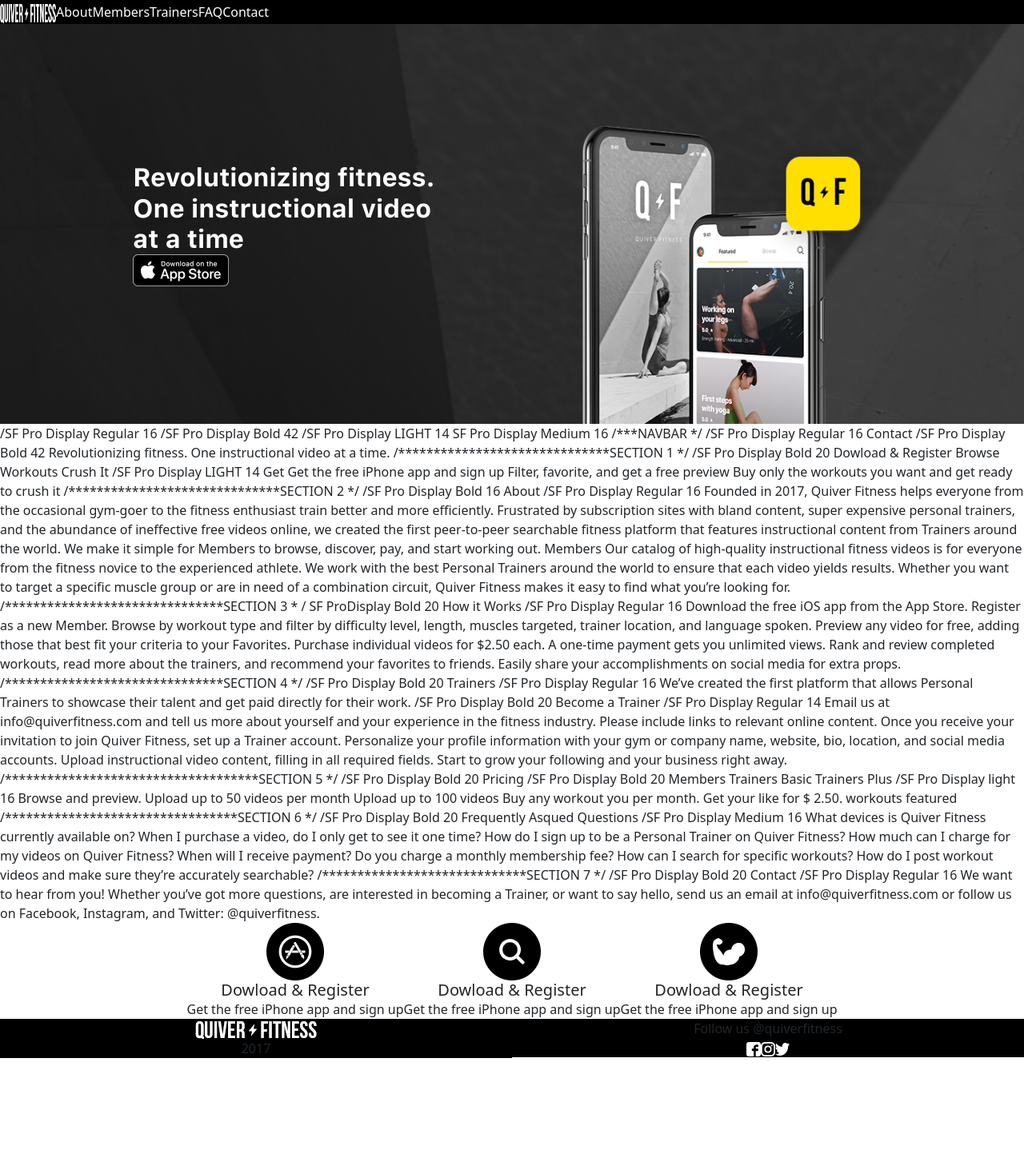
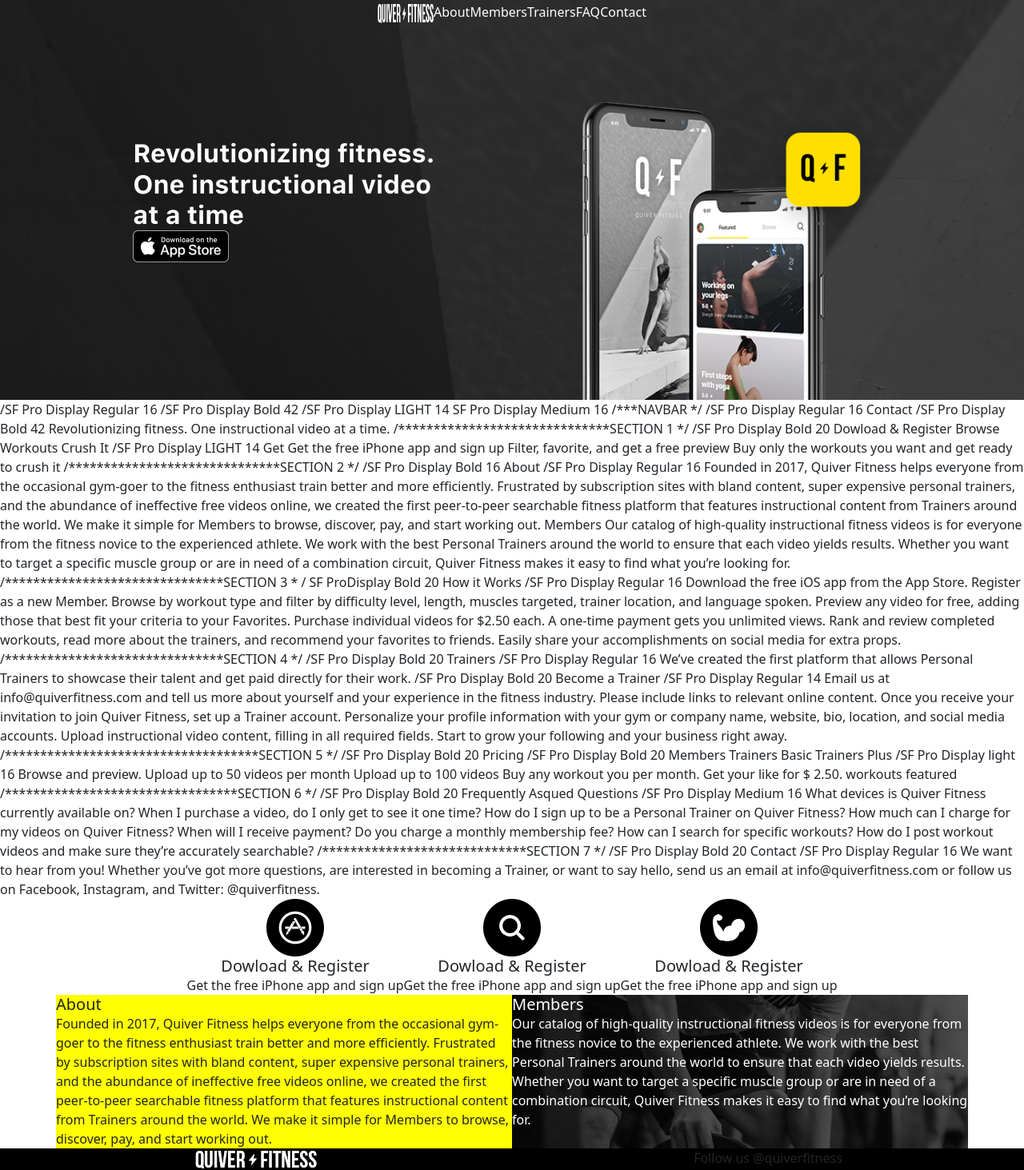
Before and after one commit to tavito47/fitnessQuiver, a React (Create React App) app: page / in a window 1280 px wide. Shown: the top 1463 px of the page at 80% size. Before the commit the page ends 1323 px from the top, so only its background shows below. Built offline with nearby package versions, Linux system fonts and the light colour scheme.

Commit message:
about y otros

```diff
--- a/src/App.js
+++ b/src/App.js
@@ -4,6 +4,7 @@ import './app.css';
 import Footer from './components/Footer';
 import './fonts/fonts.css'
 import Vista from './components/Vista';
+import About from './components/About';
 
 function App() {
   return (
@@ -15,6 +16,7 @@ function App() {
     <p class="medium">Este texto usa MiFuenteRegular.</p> */}
     <Header/>
     <Vista/>
+    <About/>
     <Footer/>
     </>
   );
--- a/src/components/About.js
+++ b/src/components/About.js
@@ -1,8 +1,46 @@
 import React from 'react'
-
+import members from "../assets/img/section/section2.1.png"
 function About() {
   return (
-    <div>About</div>
+    <section>
+      <div className='container text-center'>
+        <div className='row'>
+            <div className='col'>
+              <div className='derAbout'>
+                <h5 class="text-start">About</h5>
+                <p class="text-start">
+                Founded in 2017, Quiver Fitness helps
+                everyone from the occasional gym-goer to the fitness enthusiast train better and
+                more efficiently. Frustrated by subscription sites with bland
+                content, super expensive personal trainers, and the
+                abundance of ineffective free videos online, we created the
+                first peer-to-peer searchable fitness platform that features
+                instructional content from Trainers around the world. We
+                make it simple for Members to browse, discover, pay, and
+                start working out.
+                </p>
+              </div>
+            </div>
+            <div className='col'>
+            <div className='izqAbout'>
+                <h5 class="text-start text-white">Members</h5>
+                <p class="text-start text-white">
+
+                    {/* <img src={members}/> */}
+                  Our catalog of high-quality instructional fitness videos is for
+                  everyone from the fitness novice to the experienced athlete.
+                  We work with the best Personal Trainers around the world to
+                  ensure that each video yields results. Whether you want to target
+                  a specific muscle group or are in need of a combination circuit,
+                  Quiver Fitness makes it easy to find what you’re looking for.
+
+                </p>
+              </div>
+            </div>
+        </div>
+
+      </div>
+    </section>
   )
 }
 
--- a/src/components/Footer.css
+++ b/src/components/Footer.css
@@ -1,9 +1,7 @@
 .logo{
     background: black;
 }
-.p{
-    background-text: white;
-}
+
 
 .izq{
     background: black;
--- a/src/components/Header.css
+++ b/src/components/Header.css
@@ -5,6 +5,21 @@
     background-repeat: no-repeat;/**para repetir en varias imagenes*/
     background-size: cover; /**Amplia la imagen*/
     margin-top: -56px; /* para mover la imagen**/
+}
+.back{
+    background: transparent !important;
+    position: fixed !important;
+    top: 0;
+    width: 100%;
+    display: flex !important;
+    align-items: center !important;
+    justify-content: center !important;
+
+}
+.container-fluid{
+
+    width: max-content !important;
+
 }
 
 #revo{
@@ -28,3 +43,15 @@
     display: inline-block;
     margin: auto;
 }
+
+.izqAbout{
+    background-image: url(../assets/img/section/section2.1.png);
+    height: 420%;
+    background-repeat: no-repeat;
+}
+.derAbout{
+
+    background-color: yellow;
+    height: 100%;
+
+}
--- a/src/components/Header.js
+++ b/src/components/Header.js
@@ -8,7 +8,7 @@ export default function Header() {
     <>
       {/*  <div class="navbar">
       <div class="row"> */}
-      <nav class="navbar navbar-expand-lg">
+      <nav class="navbar navbar-expand-lg back" >
         <div class="container-fluid">
           <a class="navbar-brand" href="#">
             <img src={logo} alt="FitnessQuiver" width="70" height="24" />
@@ -112,15 +112,19 @@ export default function Header() {
 
         /******************************SECTION 2 */
         /SF Pro Display Bold 16
-        About /SF Pro Display Regular 16 Founded in 2017, Quiver Fitness helps
+        About
+        /SF Pro Display Regular 16
+        Founded in 2017, Quiver Fitness helps
         everyone from the occasional gym-goer to the fitness enthusiast train
         better and more efficiently. Frustrated by subscription sites with bland
         content, super expensive personal trainers, and the abundance of
         ineffective free videos online, we created the first peer-to-peer
         searchable fitness platform that features instructional content from
-        Trainers around the world. We make it simple for Members to browse,
-        discover, pay, and start working out. Members Our catalog of
-        high-quality instructional fitness videos is for everyone from the
+        Trainers around the world. We make it simple for
+        Members to browse, discover, pay, and start working out.
+
+        Members
+        Our catalog of high-quality instructional fitness videos is for everyone from the
         fitness novice to the experienced athlete. We work with the best
         Personal Trainers around the world to ensure that each video yields
         results. Whether you want to target a specific muscle group or are in
```
